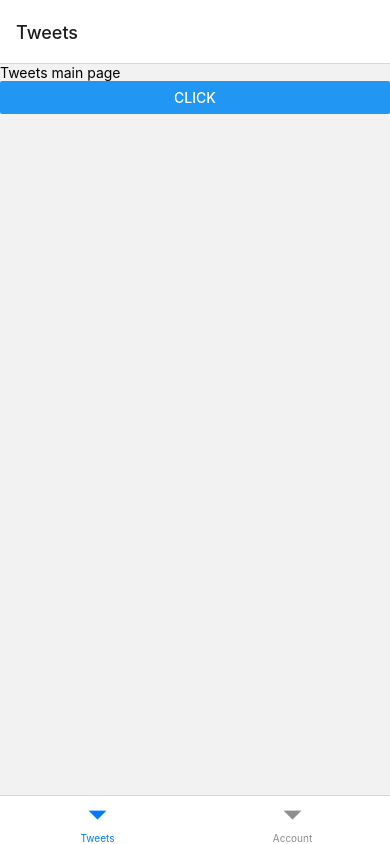
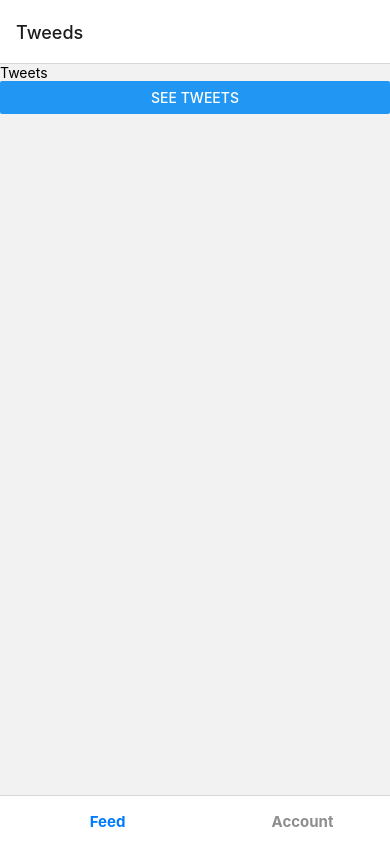
Before and after one commit to mcvio78/study__react-native-expo, a React Native app: screen / in a window 390 px wide. Built offline with nearby package versions, Linux system fonts and the light colour scheme.

Commit message:
DoneWithIt - nested navigation

```diff
--- a/App.jsx
+++ b/App.jsx
@@ -9,7 +9,9 @@ import { Screen } from './app/components/Screen';
 
 const Link = () => {
   const navigation = useNavigation();
-  return <Button title="Click" onPress={() => navigation.navigate('TweetDetails', { id: 1 })} />;
+  return (
+    <Button title="See tweets" onPress={() => navigation.navigate('TweetDetails', { id: 1 })} />
+  );
 };
 
 const ChildComponent = () => {
@@ -20,7 +22,7 @@ const ChildComponent = () => {
 const Tweets = () => {
   return (
     <Screen>
-      <Text>Tweets main page</Text>
+      <Text>Tweets</Text>
       <Link />
     </Screen>
   );
@@ -35,26 +37,38 @@ const TweetDetails = ({ route }) => {
   );
 };
 
-const Account = () => (
+const AccountNavigator = () => (
   <Screen>
     <Text>Account</Text>
   </Screen>
 );
 
 const Stack = createStackNavigator();
-const StackNavigator = () => (
-  /* eslint-disable-line */
-  <Stack.Navigator screenOptions={{ headerStyle: { backgroundColor: 'tomato' } }}>
-    <Stack.Screen name="tweets" component={Tweets} />
-    <Stack.Screen name="TweetDetails" component={TweetDetails} />
+const FeedNavigator = () => (
+  <Stack.Navigator>
+    <Stack.Screen name="tweets" component={Tweets} options={{ title: 'Tweeds' }} />
+    <Stack.Screen
+      name="TweetDetails"
+      component={TweetDetails}
+      options={{ title: 'Tweet details' }}
+    />
   </Stack.Navigator>
 );
 
 const Tab = createBottomTabNavigator();
 const TabNavigator = () => (
-  <Tab.Navigator>
-    <Tab.Screen name="Tweets" component={Tweets} />
-    <Tab.Screen name="Account" component={Account} />
+  <Tab.Navigator
+    screenOptions={{
+      tabBarLabelPosition: 'beside-icon',
+      tabBarLabelStyle: {
+        fontWeight: '700',
+        fontSize: 15,
+      },
+      tabBarIconStyle: { display: 'none' },
+      headerShown: false,
+    }}>
+    <Tab.Screen name="Feed" component={FeedNavigator} />
+    <Tab.Screen name="Account" component={AccountNavigator} />
   </Tab.Navigator>
 );
 
```
